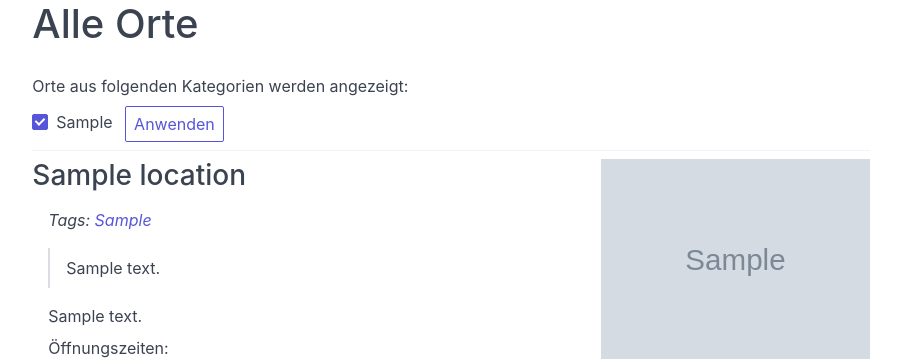
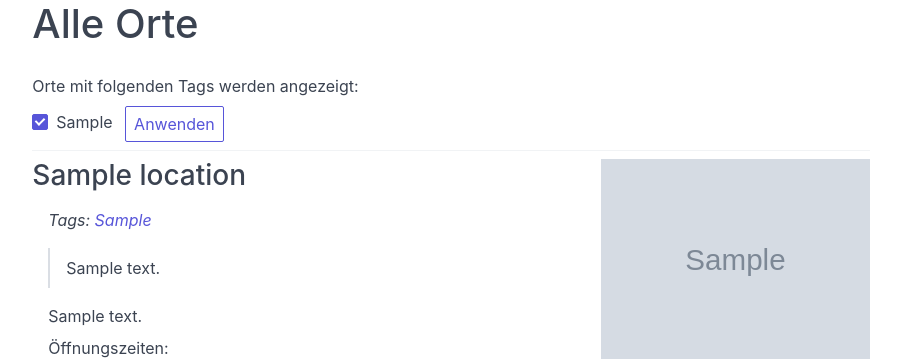
Before and after one commit to tmahlburg/jugendstadtplan, a Django app: page /list/ in a window 1280 px wide. Shown: the part 36-395 px from the top of the page, without its empty margins (189-1090 px from the left). Run offline with Django 3.2, Linux system fonts and the light colour scheme; tables that the repository leaves empty hold one stand-in row (values such as "Sample post"); grey boxes marked "Sample" are stand-in pictures; some libraries are stand-ins or nearby versions.

Commit message:
unify usage of "Tags" and "Kategorien"

```diff
--- a/list/templates/list/index.html
+++ b/list/templates/list/index.html
@@ -13,7 +13,7 @@
                 {% if tags %}
                 	<script>var tags_json = JSON.parse("{{ tags_json|escapejs }}"); </script>
                     <div class="form-group">
-                    <label class="form-label">Orte aus folgenden Kategorien werden angezeigt:</label>
+                    <label class="form-label">Orte mit folgenden Tags werden angezeigt:</label>
                     {% for tag in tags %}
                         <label class="form-checkbox form-inline">
                             <input type="checkbox" id="{{ tag.name  }}" {% if tag.included %}checked{% endif %}>
@@ -23,7 +23,7 @@
                     <button class="btn" onclick="reload_with_filter(tags_json)">Anwenden</button>
 					<div hidden id="empty-tags-warning">
 						<div class="toast toast-warning">
-							Du hast keine Kategorie ausgewählt. Wähle mindestens eine aus und versuch es nochmal!
+							Du hast keine Tags ausgewählt. Wähle mindestens eine aus und versuch es nochmal!
 						</div>
 					</div>
                 </div>
--- a/map/templates/map/index.html
+++ b/map/templates/map/index.html
@@ -61,7 +61,7 @@
             filter_menu.onAdd = function (map) {
                 var div = L.DomUtil.create('ul', 'menu');
                 div.innerHTML =
-                    '<li class="divider" data-content="KATEGORIEN"></li>' +
+                    '<li class="divider" data-content="TAGS"></li>' +
                     {% for tag in tags %}
                     '<li class="menu-item">' +
                         '<label class="form-checkbox">' +
@@ -78,7 +78,7 @@
 				 	'<div hidden id="empty-tags-warning"">' +
 				 		'<li class="divider"></li>' +
 						'<div class="toast toast-warning">' +
-							'Keine Kategorie ausgewählt.' +
+							'Keine Tags ausgewählt.' +
 						'</div>' +
 					'</div>';
     			L.DomEvent.on(div, 'click', L.DomEvent.stopPropagation);
```
